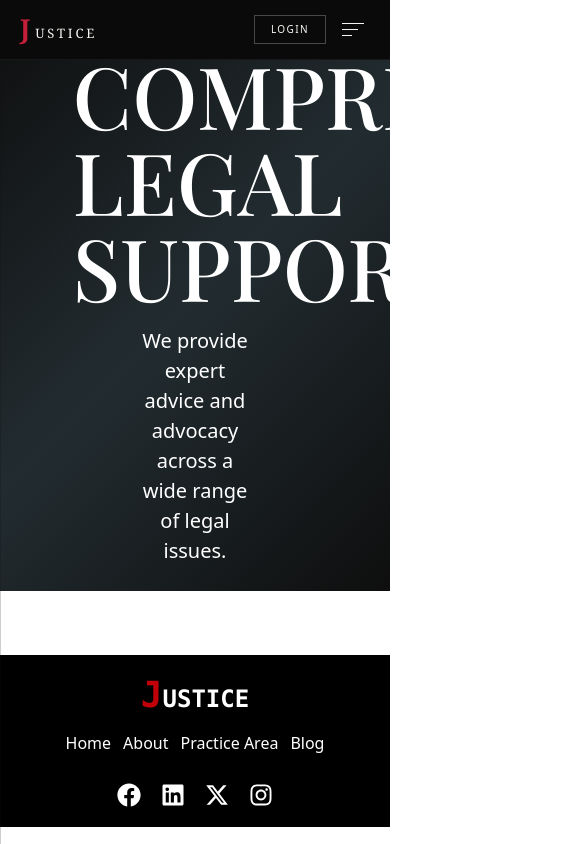
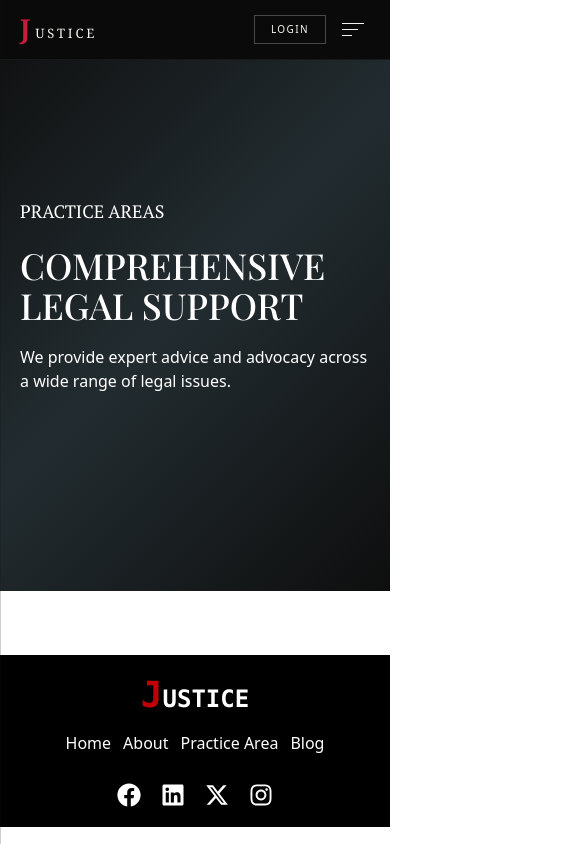
Before and after one commit to nazmul910/Lawyer-Frontend, a Next.js app: page /service in a window 390 px wide. Shown: the top 844 px of the page, 585 px wide, since content can reach past the window. Built offline with nearby package versions, Linux system fonts and the light colour scheme; a web font is replaced by a local one.

Commit message:
feat: enhance Hero component with GSAP animations and update styling

```diff
--- a/components/pages/service-page/Hero.jsx
+++ b/components/pages/service-page/Hero.jsx
@@ -1,17 +1,48 @@
+"use client"
+
+import { useGSAP } from "@gsap/react";
+import gsap from "gsap";
+import { ScrollTrigger } from "gsap/all";
+import { useRef } from "react";
+
+
+
 export default function Hero() {
+
+  const text1 = useRef(null);
+  const text2 = useRef(null);
+  const text3 = useRef(null);
+
+  gsap.registerPlugin(ScrollTrigger);
+
+  useGSAP(() =>{
+    const tl = gsap.timeline({
+      scrollTrigger: {
+        trigger: text1.current,
+        start: "top 80%",
+        end: "bottom 20%",
+        toggleActions: "play none none reverse",
+      },
+    });
+
+    tl.from(text1.current, { opacity: 0, y: 50, duration: 0.5 })
+      .from(text2.current, { opacity: 0, y: 50, duration: 0.5 }, "-=0.3")
+      .from(text3.current, { opacity: 0, y: 50, duration: 0.5 }, "-=0.3");
+  })
+
   return (
     <>
       <section className="bg-[linear-gradient(135deg,#0e0e0e,#222C30,#0e0e0e)]">
         <div className="container1 h-[70vh]">
-          <div className="flex flex-col items-center justify-center h-full text-center text-white">
+          <div className="flex flex-col md:items-center justify-center h-full md:text-center text-white">
             <div>
-              <p className="text-[18px] uppercase font-pt_serif">Practice Areas</p>
+              <p ref={text1} className="text-[18px] mb-5 md:mb-0 lg:mb-2 2xl:mb-0 uppercase font-pt_serif">Practice Areas</p>
             </div>
-            <div className="w-[70%]">
-              <h1 className="text-[86px] text-center font-playfair letter-spacing-[-3px] leading-[86px] font-medium uppercase">Comprehensive legal support</h1>
+            <div className=" md:w-[70%] 2xl:w-[65%]">
+              <h1 ref={text2} className="text-[36px]  leading-[40px] md:text-[40px] lg:text-[60px] 2xl:text-[86px] md:text-center font-playfair lg:tracking-[-3px] 2xl:tracking-[-4px] md:leading-[45px]  lg:leading-[60px] 2xl:leading-[86px] font-medium uppercase">Comprehensive legal support</h1>
             </div>
-            <div className="w-1/3 mt-4">
-              <p className="text-[20px]">
+            <div className="md:w-[70%] lg:w-1/2 2xl:w-1/3 mt-5 md:mt-2 lg:mt-4">
+              <p ref={text3} className="text-[16px] md:text-[20px]">
                 We provide expert advice and advocacy across a wide range of
                 legal issues.
               </p>
--- a/package.json
+++ b/package.json
@@ -10,11 +10,13 @@
     "lint": "next lint"
   },
   "dependencies": {
+    "@gsap/react": "^2.1.2",
     "@tabler/icons-react": "^3.34.1",
     "@tanstack/react-query": "^5.84.1",
     "axios": "^1.11.0",
     "clsx": "^2.1.1",
     "dotenv": "^17.3.1",
+    "gsap": "^3.15.0",
     "jwt-decode": "^4.0.0",
     "lucide-react": "^0.541.0",
     "motion": "^12.23.12",
```
Also changed, not shown: 1 other file (tests, documents, lock files or other folders).
